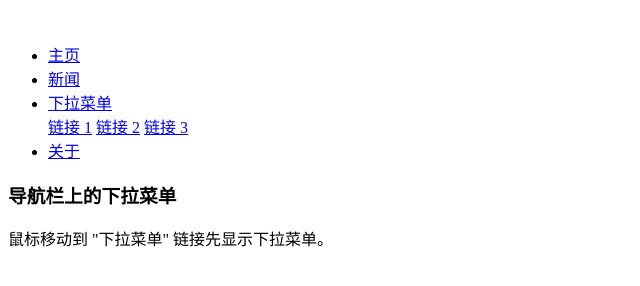
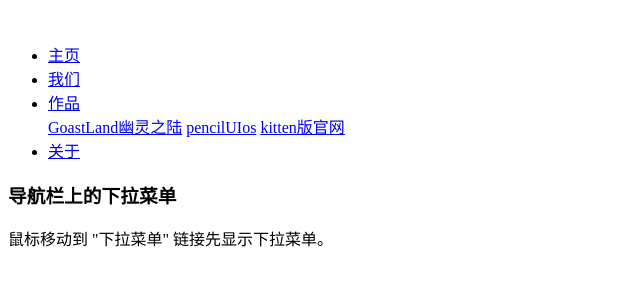
Before and after one commit to LZP-SUDO/yingzhiguang.github.io, a plain HTML site: page index.html in a window 1280 px wide. Shown: the whole page, without its empty margins (0-640 px from the left). Drawn offline with Linux system fonts and the light colour scheme.

Commit message:
Update index.html

```diff
--- a/index.html
+++ b/index.html
@@ -6,10 +6,10 @@
     <title>影之光工作室</title>
       <ul>
     <li><a href="#home" class="active">主页</a></li>
-    <li><a href="#news">新闻</a></li>
+    <li><a href="#news">我们</a></li>
     <li>
-        <div class="dropdown"> <a href="#" class="dropbtn">下拉菜单</a>
-            <div class="dropdown-content"> <a href="#">链接 1</a> <a href="#">链接 2</a> <a href="#">链接 3</a> </div>
+        <div class="dropdown"> <a href="#" class="dropbtn">作品</a>
+            <div class="dropdown-content"> <a href="https://shequ.codemao.cn/work/234863702">GoastLand幽灵之陆</a> <a href="https://shequ.codemao.cn/work/238531585">pencilUIos</a> <a href="https://shequ.codemao.cn/work/242436879">kitten版官网</a> </div>
         </div>
     </li>
     <li><a href="#about">关于</a></li>
```
